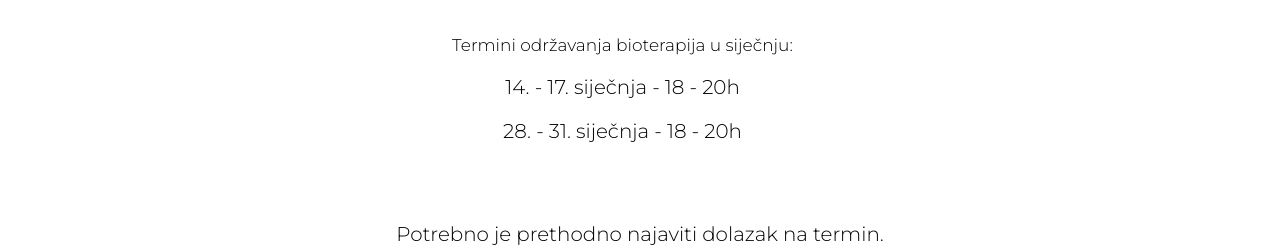
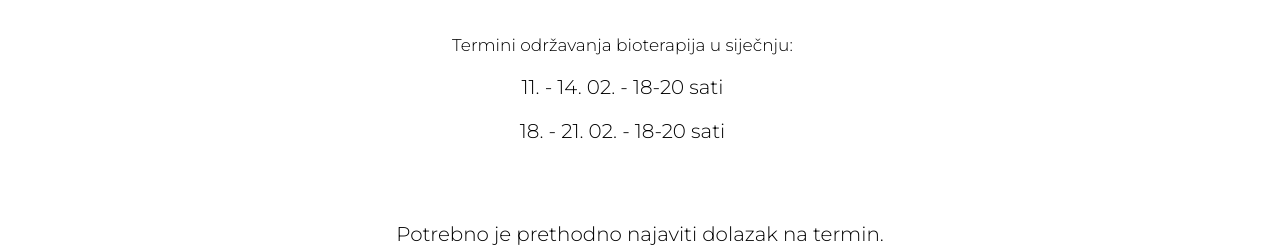
Before and after one commit to antepetrovic/bio, a website: page termini/index.html in a window 1280 px wide. Shown: the part 550-800 px from the top of the page. Drawn offline with nearby package versions, Linux system fonts and the light colour scheme.

Commit message:
Dodao termine za veljaču

```diff
--- a/termini/index.html
+++ b/termini/index.html
@@ -61,13 +61,12 @@
         <div>
             <h3>Termini održavanja bioterapija u siječnju:</h3>
             <h3>
-                14. - 17. siječnja - 18 - 20h
+                11. - 14. 02. - 18-20 sati
             </h3>
             <h3>
-                28. - 31. siječnja - 18 - 20h
+                18. - 21. 02. - 18-20 sati
             </h3>
             <h3>
-
             </h3>
         </div>
         <h3>Potrebno je prethodno najaviti dolazak na termin.</h3>
```
